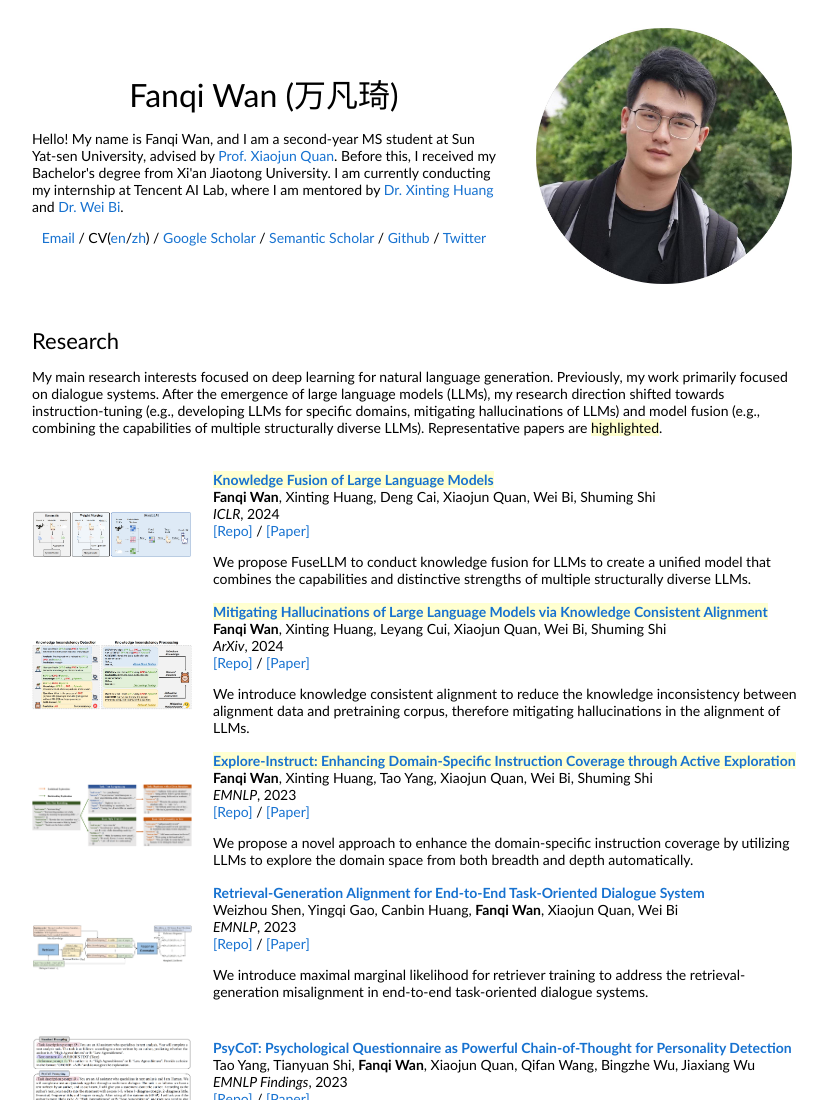
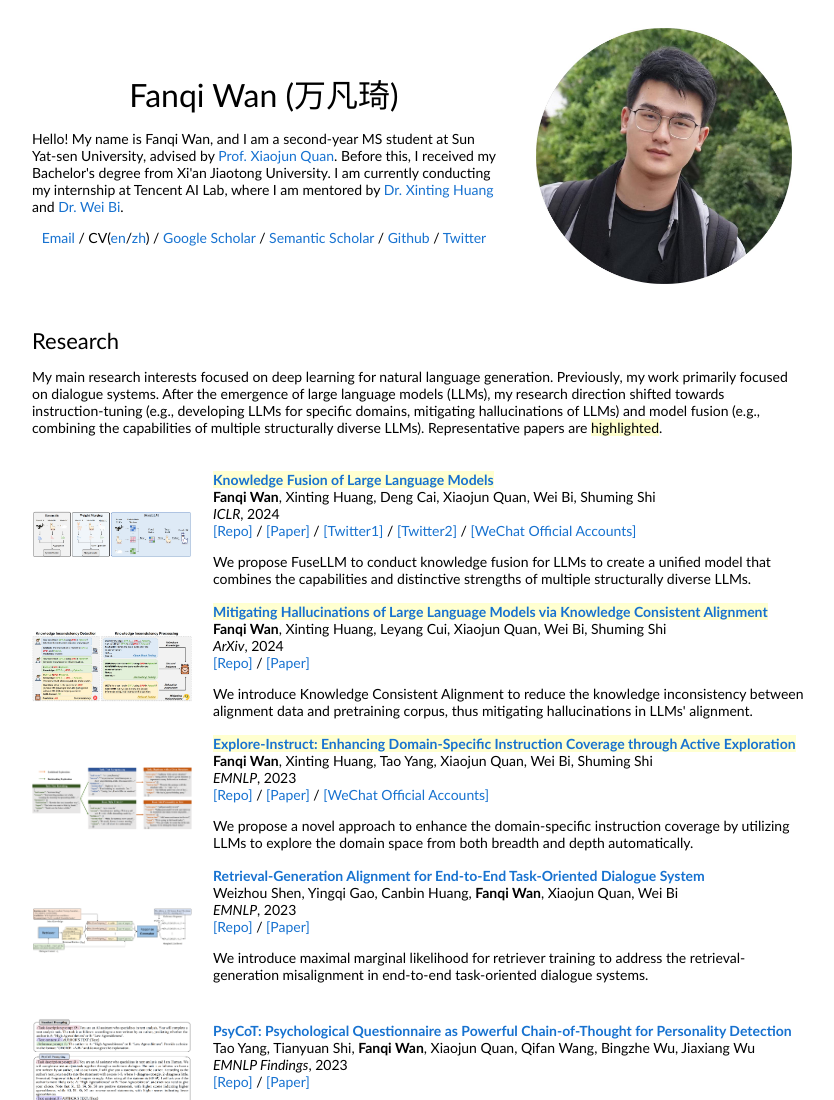
Before and after one commit to fanqiwan/fanqiwan.github.io, a plain HTML site: page index.html in a window 1280 px wide. Shown: the top 1100 px of the page, without its empty margins (228-1062 px from the left). Drawn offline with Linux system fonts and the light colour scheme.

Commit message:
Update index.html

```diff
--- a/index.html
+++ b/index.html
@@ -71,6 +71,12 @@
         <a href="https://github.com/fanqiwan/FuseLLM">[Repo]</a>
         /
         <a href="https://arxiv.org/abs/2401.10491">[Paper]</a>
+	/
+        <a href="https://x.com/omarsar0/status/1749267663900057620?s=20">[Twitter1]</a>
+	/
+        <a href="https://x.com/ai_database/status/1749600484397363226?s=20">[Twitter2]</a>
+	/
+        <a href="https://mp.weixin.qq.com/s/7JJBB_lNHKVoeaMtvCEyfQ">[WeChat Official Accounts]</a>
         <p></p>
         <p>We propose FuseLLM to conduct knowledge fusion for LLMs to create a unified model that combines the capabilities and distinctive strengths of multiple structurally diverse LLMs.</p>
       </td>
@@ -98,7 +104,7 @@
         /
         <a href="https://arxiv.org/abs/2401.10768">[Paper]</a>
         <p></p>
-        <p>We introduce knowledge consistent alignment to reduce the knowledge inconsistency between alignment data and pretraining corpus, therefore mitigating hallucinations in the alignment of LLMs.</p>
+        <p>We introduce Knowledge Consistent Alignment to reduce the knowledge inconsistency between alignment data and pretraining corpus, thus mitigating hallucinations in LLMs' alignment.</p>
       </td>
     </tr>
 
@@ -123,6 +129,8 @@
         <a href="https://github.com/fanqiwan/Explore-Instruct">[Repo]</a>
         /
         <a href="https://arxiv.org/abs/2310.09168">[Paper]</a>
+	/
+        <a href="https://mp.weixin.qq.com/s/rDw8avX2pfe2T9xBDs9NGQ">[WeChat Official Accounts]</a>
         <p></p>
         <p>We propose a novel approach to enhance the domain-specific instruction coverage by utilizing LLMs to explore the domain space from both breadth and depth automatically.</p>
       </td>
```
